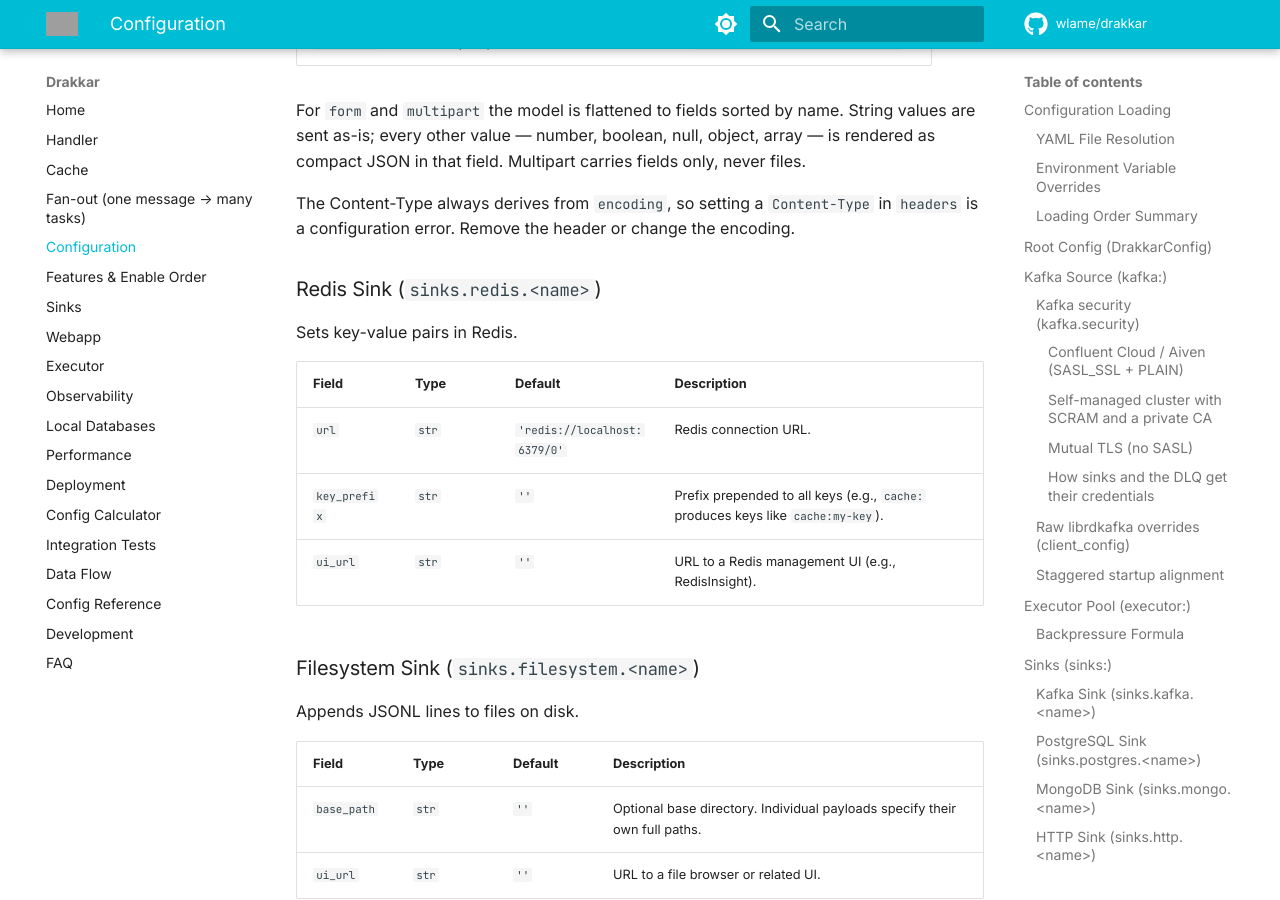
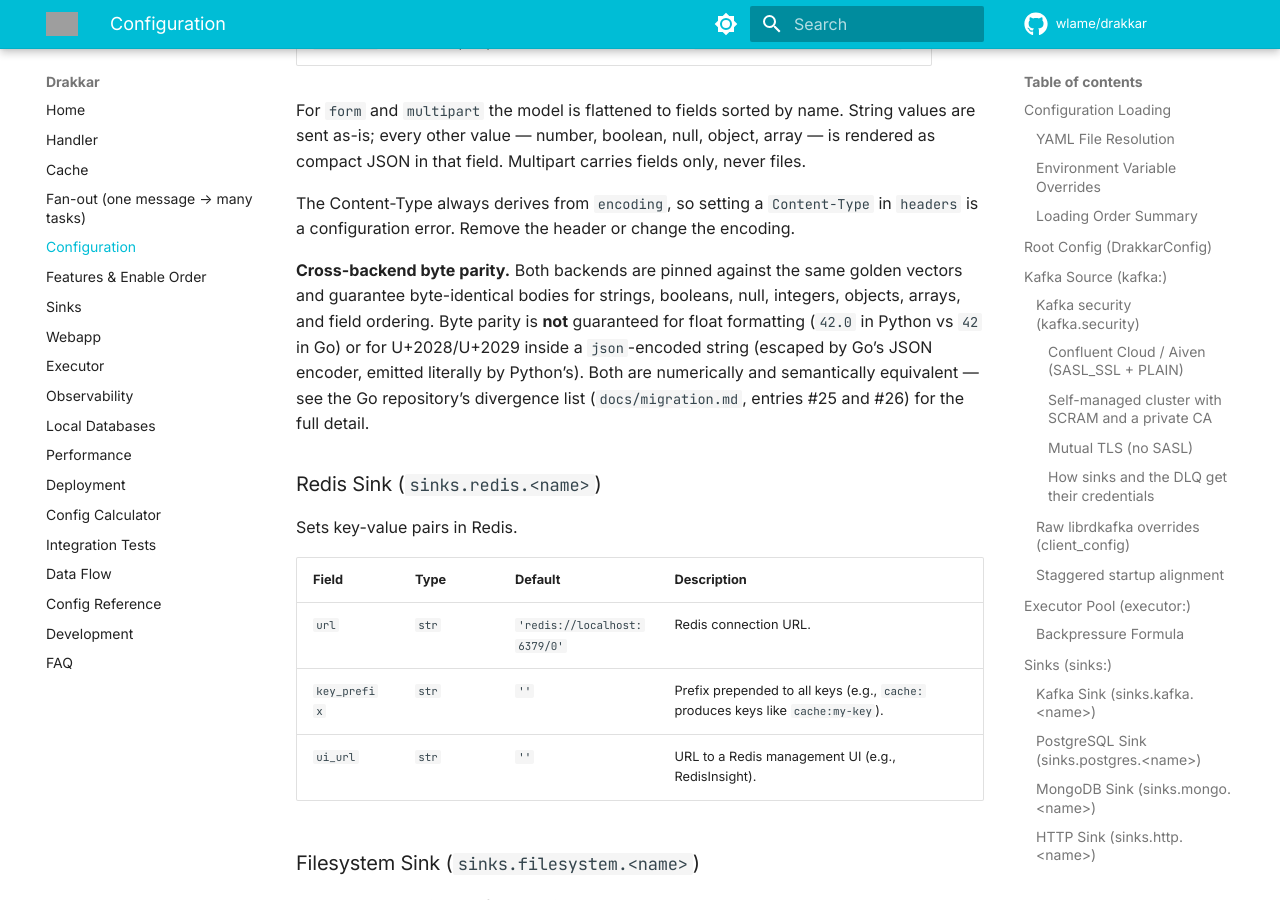
Before and after one commit to wlame/drakkar, an MkDocs documentation site: the page built from docs/configuration.md, in a window 1280 px wide and 900 px high, scrolled down 13306 px. Built offline with MkDocs 1.6.1 and Material for MkDocs 9.7.7, drawn with Linux system fonts in a browser that asks for light colours; comment, search, counter and statistics services are not loaded; grey boxes are pictures that could not be loaded.

Commit message:
Correct the Go divergence numbers and name both HTTP body encoding exceptions.

```diff
--- a/docs/configuration.md
+++ b/docs/configuration.md
@@ -380,6 +380,15 @@ carries fields only, never files.
 The Content-Type always derives from `encoding`, so setting a
 `Content-Type` in `headers` is a configuration error. Remove the header
 or change the encoding.
+
+**Cross-backend byte parity.** Both backends are pinned against the same
+golden vectors and guarantee byte-identical bodies for strings, booleans,
+null, integers, objects, arrays, and field ordering. Byte parity is
+**not** guaranteed for float formatting (`42.0` in Python vs `42` in Go)
+or for U+2028/U+2029 inside a `json`-encoded string (escaped by Go's JSON
+encoder, emitted literally by Python's). Both are numerically and
+semantically equivalent — see the Go repository's divergence list
+(`docs/migration.md`, entries #25 and #26) for the full detail.
 
 ### Redis Sink (`sinks.redis.<name>`)
 
```
Also changed, not shown: CHANGELOG.md (+5 -3 lines).
